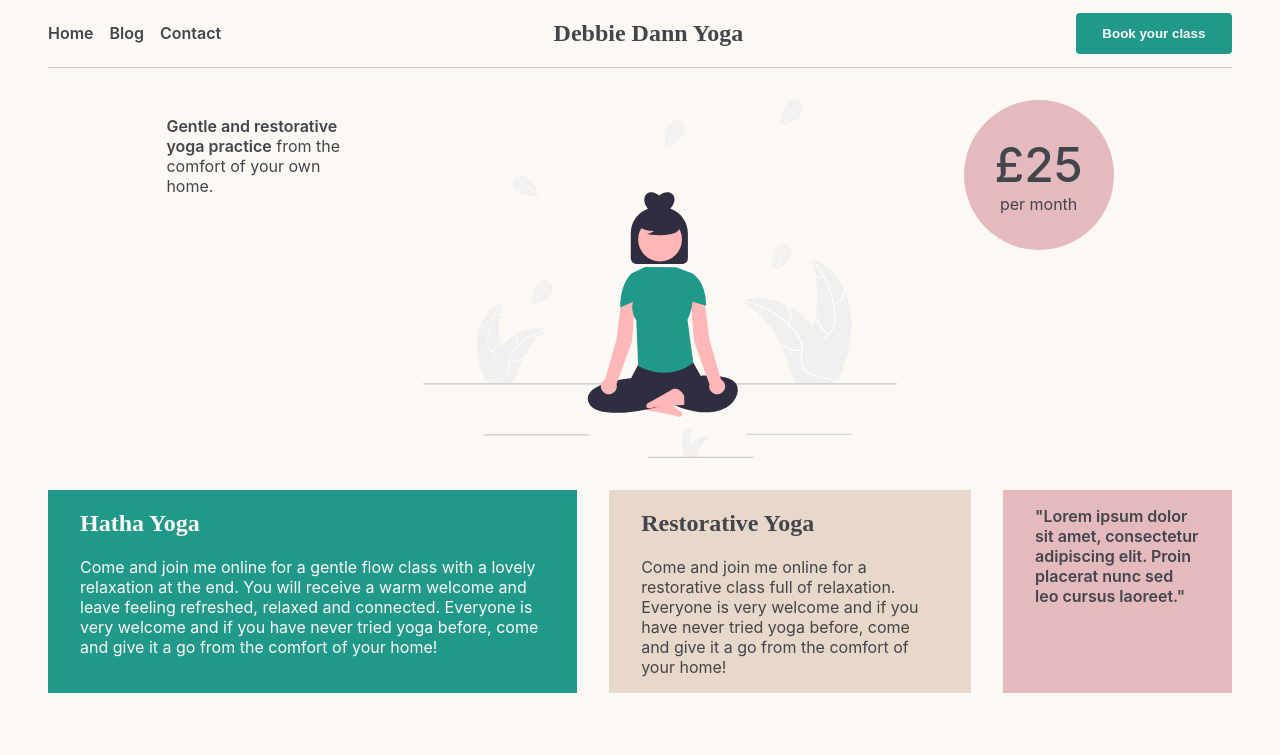
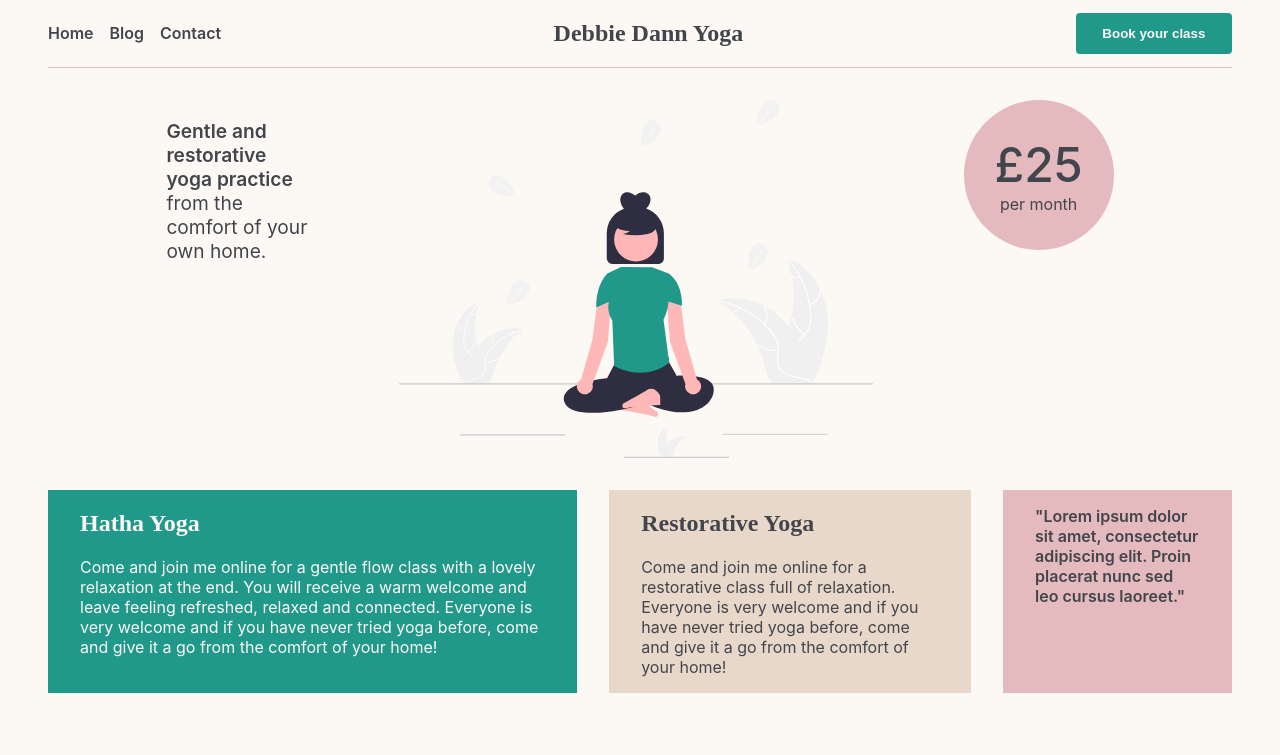
Before and after one commit to hellodeborahuk/yoga-website, a React (Create React App) app: page / in a window 1280 px wide. Shown: the top 755 px of the page. Built offline with nearby package versions, Linux system fonts and the light colour scheme; a web font is replaced by a local one.

Commit message:
Updated hero font size

```diff
--- a/src/App.css
+++ b/src/App.css
@@ -91,7 +91,8 @@ button {
 }
 
 .hero-copy {
-  width: 20%;
+  width: 15%;
+  font-size: 1.2rem;
 }
 
 .hero-copy span {
```
